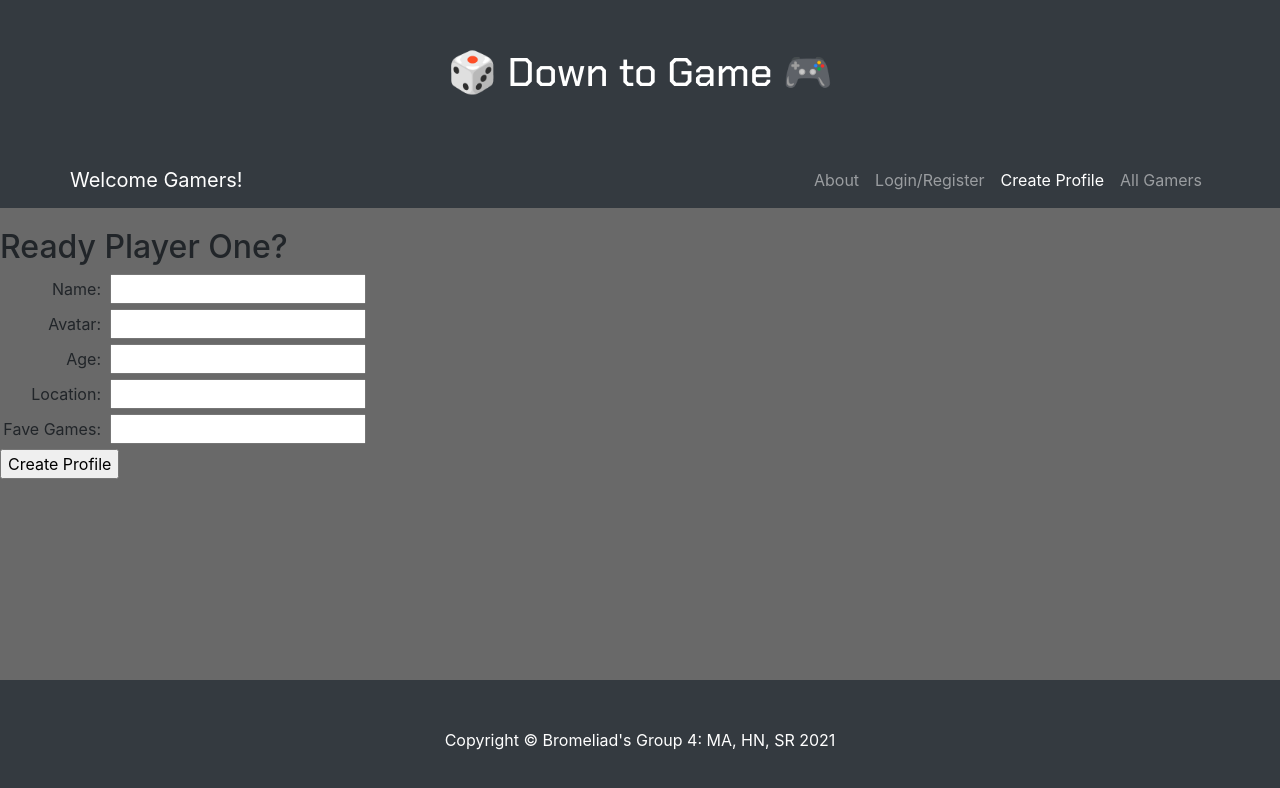
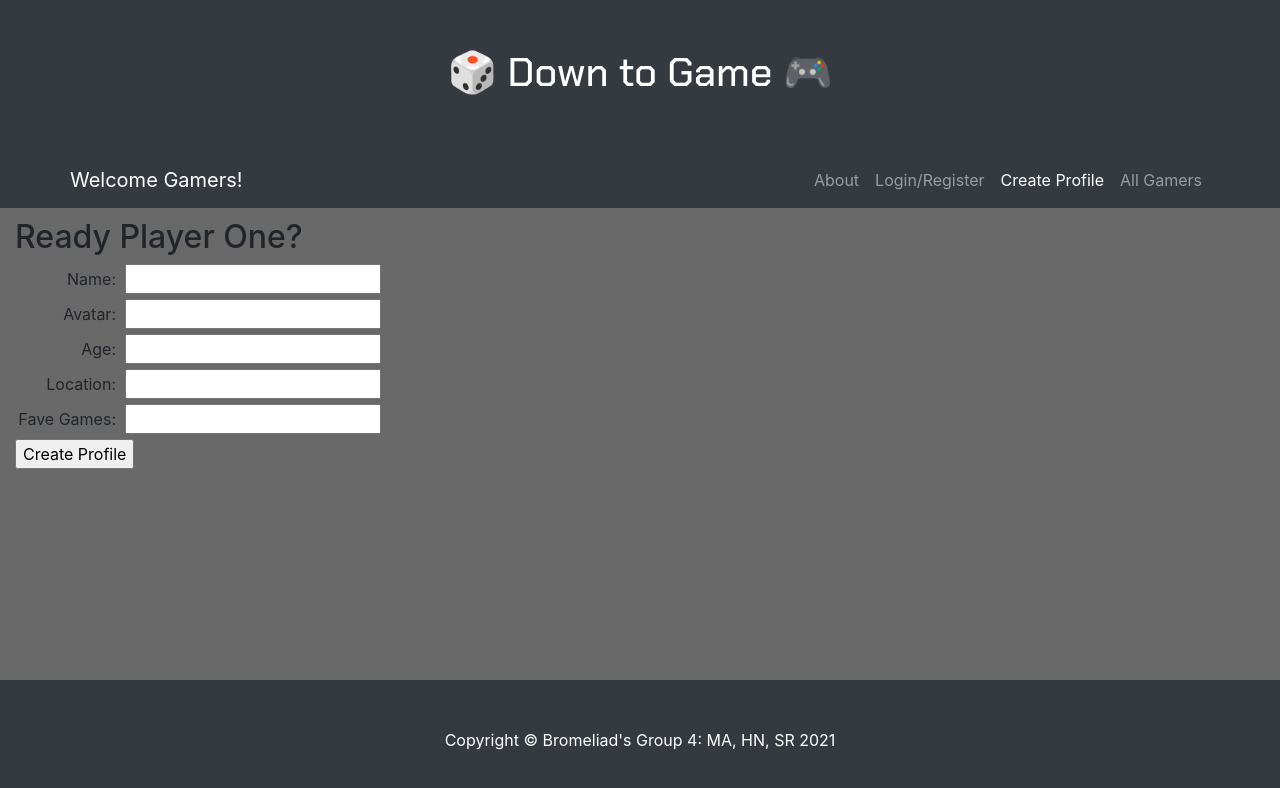
Before and after one commit to blakmagjick/Unit3-GroupProject-DTG-Frontend, a React (Create React App) app in the folder dtg-frontend/: page /addgamer in a window 1280 px wide. Shown: the top 788 px of the page. Built offline with nearby package versions, Linux system fonts and the light colour scheme; no server answers.

Commit message:
Fixed warning message. Added more info to All Gamers page.

```diff
--- a/dtg-frontend/src/AllGamers.js
+++ b/dtg-frontend/src/AllGamers.js
@@ -15,7 +15,8 @@ export default class AllGamers extends Component {
                     {gamerList.map((gamer, i) => {
                         return(
                             <div key={i} className='gamer'>
-                                <img src={gamer.profilePic} alt={gamer.name} width='150px' />
+                                <a href='http://localhost:3000/'><img src={gamer.profilePic} alt={gamer.name} width='150px'/></a>
+                                <p id='userinfo'>{gamer.name}</p>
                             </div>
                             )
                         })
--- a/dtg-frontend/src/App.css
+++ b/dtg-frontend/src/App.css
@@ -13,11 +13,15 @@ header {
   margin: 15px;
 }
 #newformdiv {
-  margin-top:20px;
-
+  margin-top:10px;
+  margin-left: 15px;
 }
 #newformdiv label {
   display: inline-block;
   width: 110px;
   text-align: right;
 }
+#userinfo {
+  font-weight: bold;
+  text-align: center;
+}
--- a/dtg-frontend/src/index.js
+++ b/dtg-frontend/src/index.js
@@ -4,8 +4,6 @@ import './index.css';
 import App from './App';
 
 ReactDOM.render(
-  <React.StrictMode>
-    <App />
-  </React.StrictMode>,
+    <App />,
   document.getElementById('root')
 );
```
